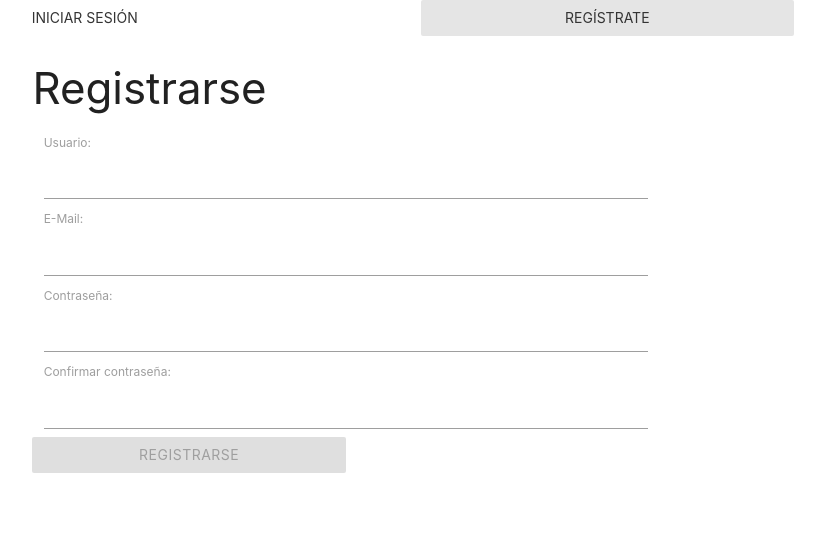
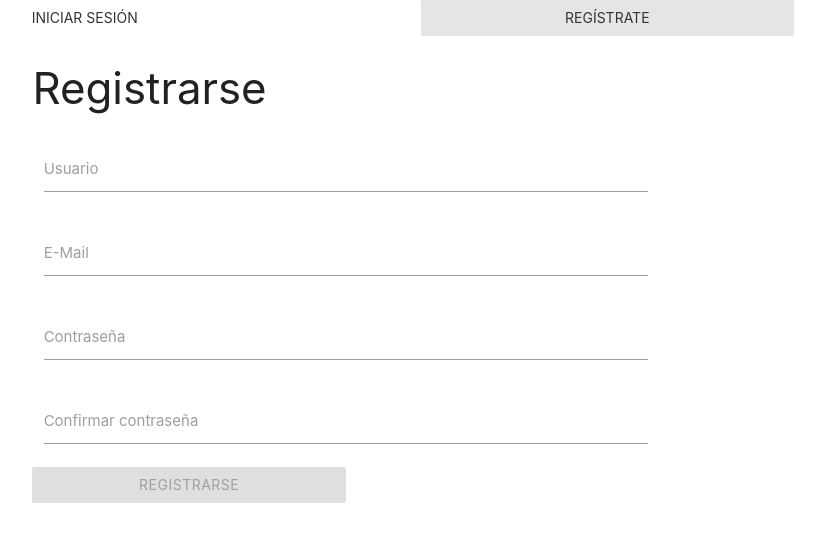
Before and after one commit to Dunloop26/app-estetica-fr, an Angular app: page /login in a window 1280 px wide. Both pictures are taken after a click on the button "REGÍSTRATE". Shown: the top 542 px of the page, without its empty margins (294-1119 px from the left). Built offline with nearby package versions, Linux system fonts and the light colour scheme.

Commit message:
UPDATE: Add Materialize class to input fields

```diff
--- a/src/app/components/public/sign-in-form/sign-in-form.component.html
+++ b/src/app/components/public/sign-in-form/sign-in-form.component.html
@@ -1,12 +1,12 @@
 <main class="container">
   <h3>Iniciar sesión</h3>
   <form class="row" [formGroup]="form" (ngSubmit)="onSubmit()">
-    <div class="col s12 input-group">
-      <label for="email">Usuario: </label>
+    <div class="col s12 input-field">
+      <label for="email">Usuario</label>
       <input id="email" type="email" formControlName="email" />
     </div>
-    <div class="col s12 input-group">
-      <label for="password">Contraseña: </label>
+    <div class="col s12 input-field">
+      <label for="password">Contraseña</label>
       <input id="password" type="password" formControlName="password" />
     </div>
     <div class="section">
--- a/src/app/components/public/sign-up-form/sign-up-form.component.html
+++ b/src/app/components/public/sign-up-form/sign-up-form.component.html
@@ -1,21 +1,21 @@
 <main class="container">
   <h3>Registrarse</h3>
   <form class="row" [formGroup]="form" (ngSubmit)="onSubmit()">
-    <div class="col s12 input-group">
-      <label for="user">Usuario: </label>
-      <input id="user" type="text" formControlName="user" />
+    <div class="col s12 input-field">
+      <label for="user">Usuario</label>
+      <input id="user" type="text" formControlName="user"/>
     </div>
-    <div class="col s12 input-group">
-      <label for="email">E-Mail: </label>
-      <input id="email" type="email" formControlName="email" />
+    <div class="col s12 input-field">
+      <label for="email">E-Mail</label>
+      <input id="email" type="email" formControlName="email"/>
     </div>
-    <div class="col s12 input-group">
-      <label for="pass">Contraseña: </label>
-      <input id="pass" type="password" formControlName="pass" />
+    <div class="col s12 input-field">
+      <label for="pass">Contraseña</label>
+      <input id="pass" type="password" formControlName="pass"/>
     </div>
-    <div class="col s12 input-group">
-      <label for="confirmPass">Confirmar contraseña: </label>
-      <input id="confirmPass" type="password" formControlName="confirmPass" />
+    <div class="col s12 input-field">
+      <label for="confirmPass">Confirmar contraseña</label>
+      <input id="confirmPass" type="password" formControlName="confirmPass"/>
     </div>
     <div class="section"><button class="btn amber darken-2 col s12 m6 waves-effect waves-lighten" [disabled]="!form.valid" type="submit">Registrarse</button>
     </div>
```
